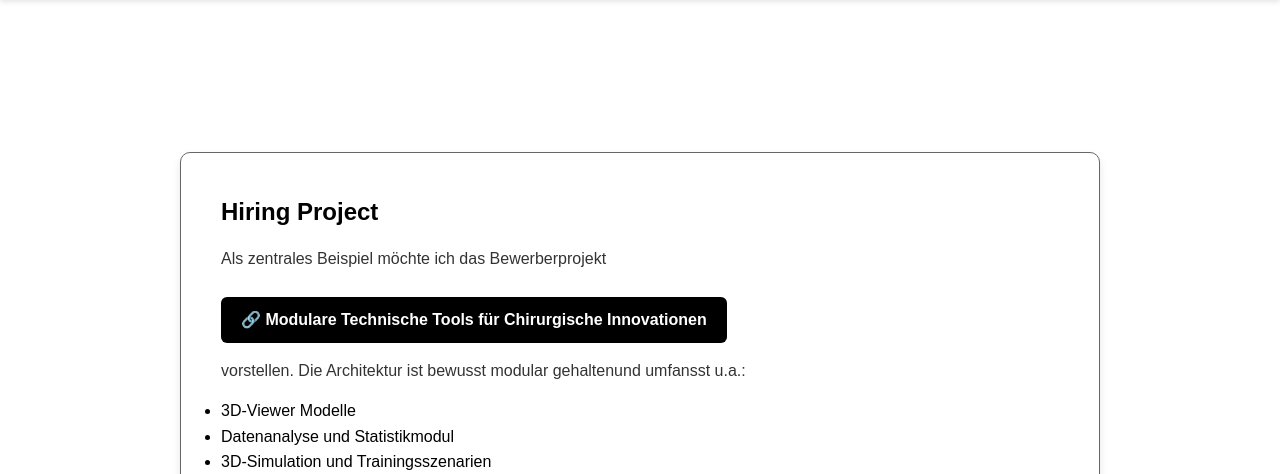
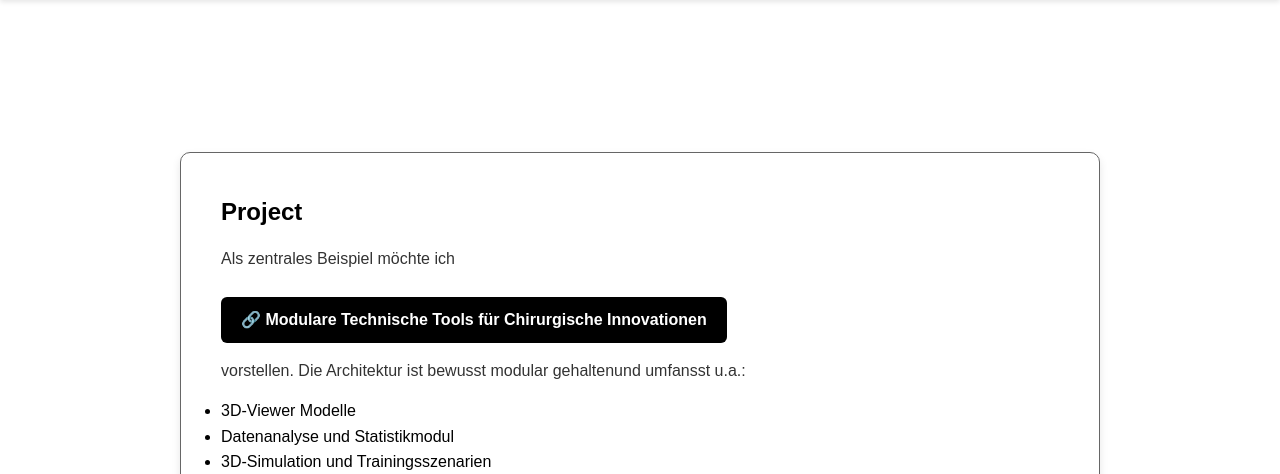
Before and after one commit to ATOMICMBAG/Modulare-Tech.-Tools, a Flask app: page /hp in a window 1280 px wide. Shown: the part 83-557 px from the top of the page. Run offline with Flask 2, Linux system fonts and the light colour scheme; parts of the project's set-up code (start-up, migrations or seed data) failed here and were passed over.

Commit message:
README und main.html angepasst, gitignore ergänzt
Co-Authored-By: Claude Sonnet 5.5 <noreply@anthropic.com>

```diff
--- a/templates/main.html
+++ b/templates/main.html
@@ -150,9 +150,9 @@
 
     <div class="container">
       <div class="module-card" style="text-align: left">
-        <h3>Hiring Project</h3>
+        <h3>Project</h3>
 
-        <p>Als zentrales Beispiel möchte ich das Bewerberprojekt</p>
+        <p>Als zentrales Beispiel möchte ich</p>
 
         <a href="/toolkit" class="btn"
           >🔗 Modulare Technische Tools für Chirurgische Innovationen</a
```
Also changed, not shown: README.md, 1 other file.
